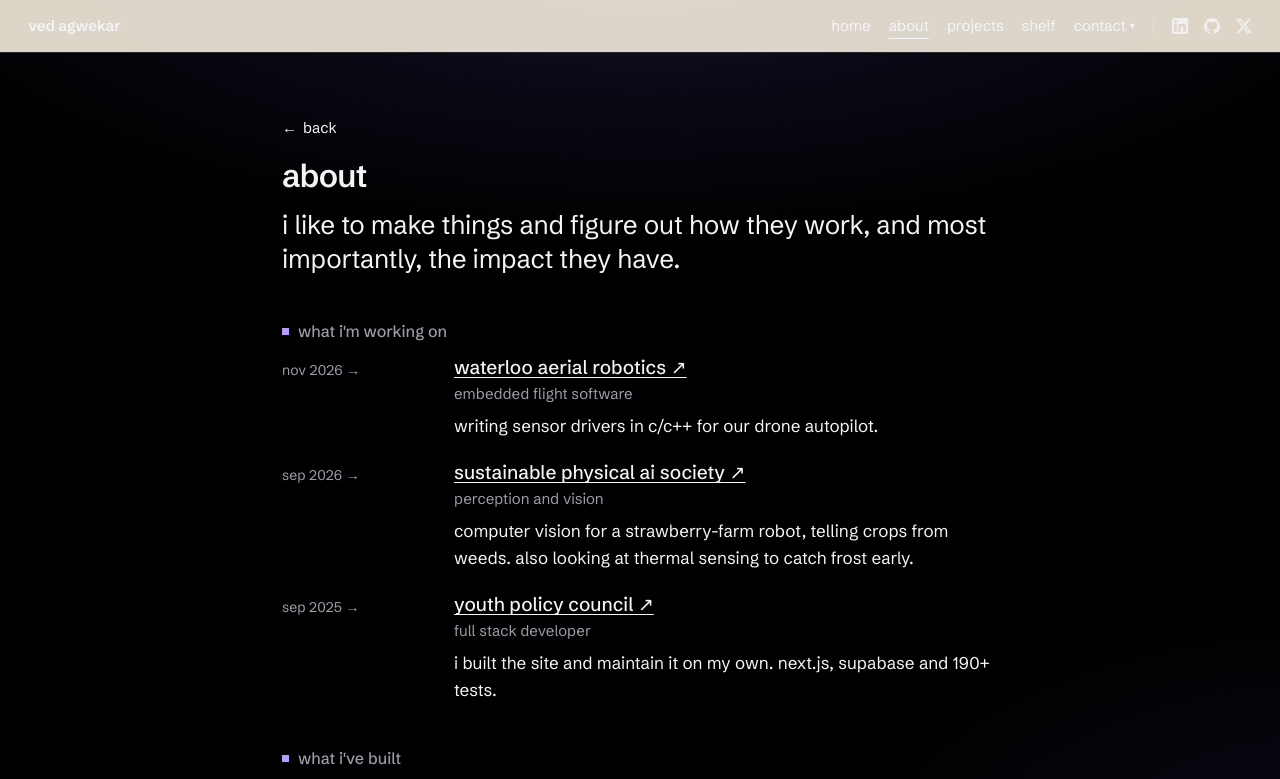
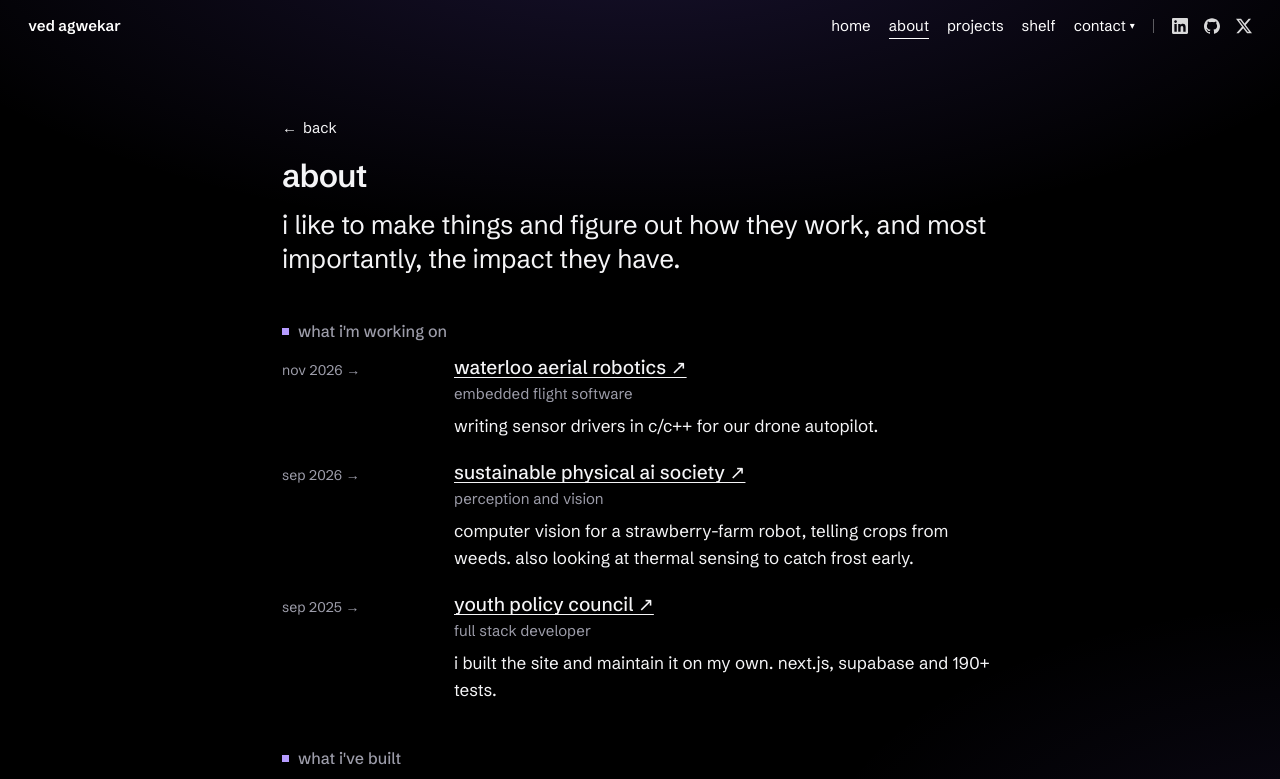
Before and after one commit to vedagwekar/portfolio, a plain HTML site: page about.html in a window 1280 px wide. Shown: the top 779 px of the page. Drawn offline with Linux system fonts and the light colour scheme.

Commit message:
keep the top bar clear until you scroll, then frost it like glass

```diff
--- a/about.html
+++ b/about.html
@@ -14,7 +14,7 @@
   <link rel="stylesheet" href="styles.css?v=95" />
 </head>
 <body>
-  <nav class="bar solid" id="bar" aria-label="quick links">
+  <nav class="bar" id="bar" aria-label="quick links">
     <a class="bar-name" href="/">ved agwekar</a>
     <button class="bar-menu" type="button" aria-expanded="false" aria-controls="bar-links">menu</button>
     <div class="bar-links" id="bar-links">
--- a/js/bar.js
+++ b/js/bar.js
@@ -70,13 +70,13 @@ export function bar() {
     }, { once: true });
   }
 
-  // solid as soon as you scroll, so it never sits on top of the photo's text;
+  // clear while you're at the top of the page, frosted glass once you scroll;
   // your name shows in it once the big name on the photo is gone
+  const onScroll = () => nav.classList.toggle("solid", scrollY > 4);
+  addEventListener("scroll", onScroll, { passive: true });
+  onScroll();
   const stage = document.querySelector(".stage");
   if (stage) {
-    const onScroll = () => nav.classList.toggle("solid", scrollY > 4);
-    addEventListener("scroll", onScroll, { passive: true });
-    onScroll();
     const h1 = stage.querySelector("h1");
     new IntersectionObserver(([e]) => nav.classList.toggle("past", !e.isIntersecting), { rootMargin: "-52px 0px 0px 0px" }).observe(h1);
   } else nav.classList.add("past");
--- a/styles.css
+++ b/styles.css
@@ -29,7 +29,7 @@ a:hover { color: var(--oxblood); }
 
 /* ---------- quick-links bar ---------- */
 .bar { position: fixed; z-index: 10; top: 0; left: 0; right: 0; height: var(--bar); display: flex; align-items: center; gap: 18px; padding: 0 clamp(18px, 2.2vw, 32px); color: #fff; font-size: 15px; transition: background-color .25s, color .25s, box-shadow .25s; }
-.bar.solid, .bar.open { background: rgba(239, 232, 218, .92); color: var(--ink); box-shadow: 0 1px 0 var(--rule); backdrop-filter: blur(8px); -webkit-backdrop-filter: blur(8px); }
+.bar.solid, .bar.open { background: linear-gradient(rgba(255, 255, 255, .06), rgba(255, 255, 255, .02)), rgba(12, 12, 18, .42); color: var(--ink); box-shadow: inset 0 -1px 0 rgba(255, 255, 255, .08), 0 8px 30px rgba(0, 0, 0, .35); backdrop-filter: blur(18px) saturate(1.6); -webkit-backdrop-filter: blur(18px) saturate(1.6); }
 .bar-name { font-weight: 600; text-decoration: none; opacity: 0; pointer-events: none; transition: opacity .25s; }
 .bar.past .bar-name, .bar.open .bar-name { opacity: 1; pointer-events: auto; }
 .bar-links { margin-left: auto; display: flex; align-items: center; gap: 18px; }
```
Also changed, not shown: projects.html (+1 -1 lines), shelf.html (+1 -1 lines).
